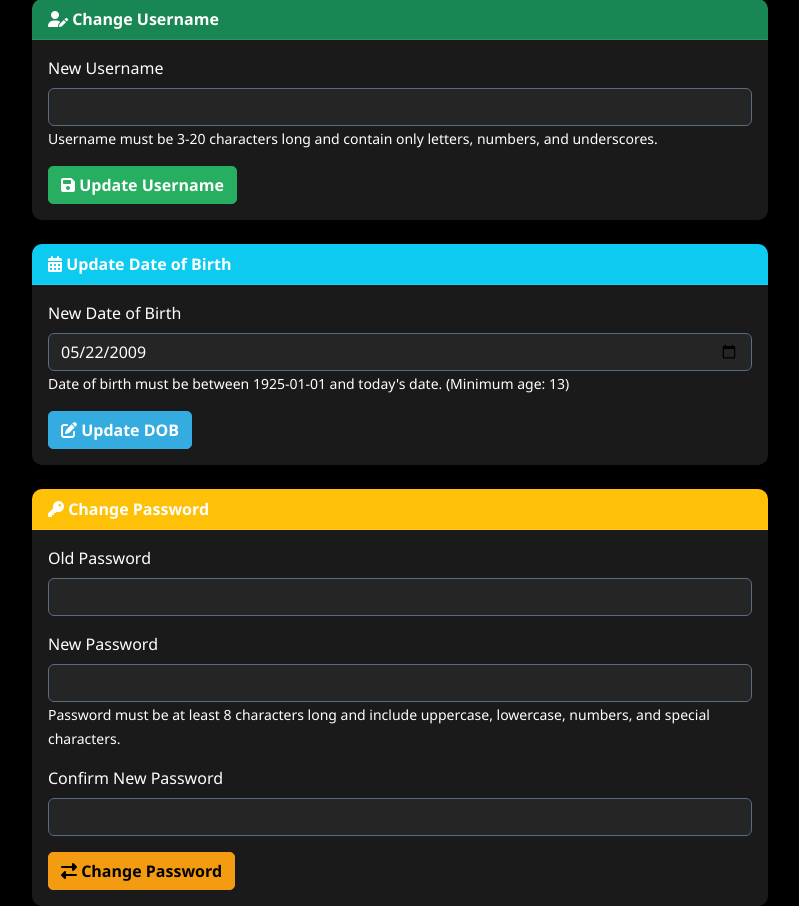
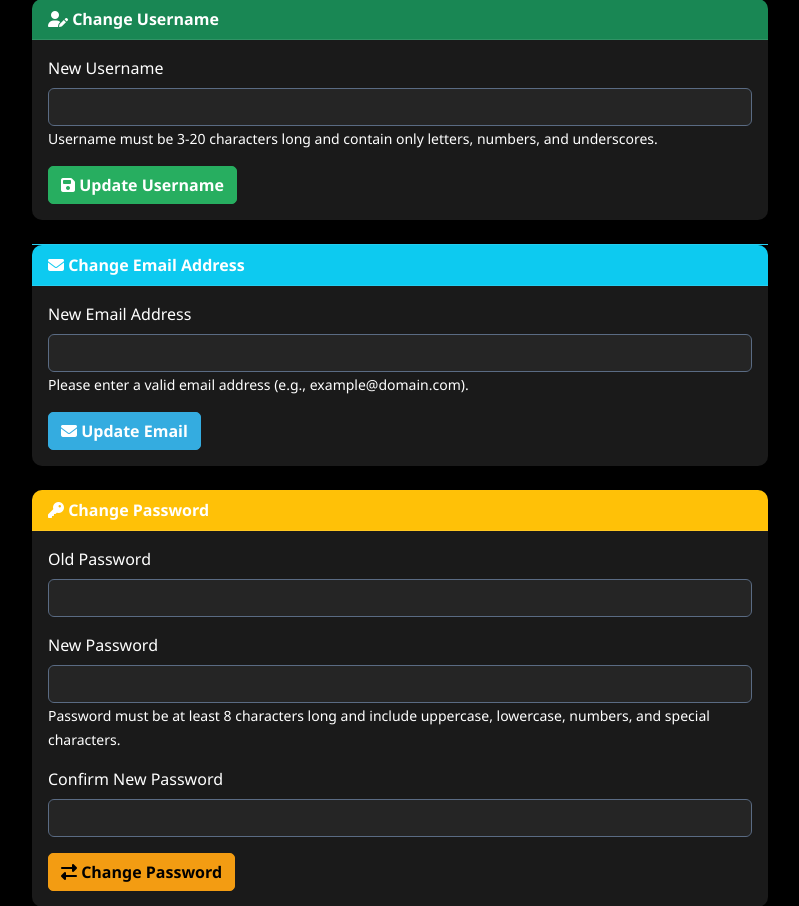
Before and after one commit to ArthPatel-GitHub/as91896--2.7-, a Flask app: page /profile in a window 1280 px wide. Shown: the part 432-1338 px from the top of the page, without its empty margins (240-1039 px from the left). Run offline with Flask 2, Linux system fonts and the light colour scheme; the visitor is signed in with stand-in values (Sample User, id 1); data comes from the database, SQL or seed files in the repository; both versions use the stored data as it was after the commit; some libraries are stand-ins or nearby versions.

Commit message:
I HAD PULLED BACK ONE COMMIT AS I COMMITED ACCIDENTLY AND I DID NOT WANT TO PUSH IT AS IT WAS NOT READY. I HAVE NOW MADE SURE EVERYTHING IS WORKING AND I AM HAPPY WITH THE FINAL PRODUCT. I HAVE MADE SURE EVERYTHING IS WORKING FOR THE FINAL PRODUCT. I AM VERY HAPPY WITH HOW THIS HAS TURNED OUT IN THE END RESULTS EVEN WITH THE UPS AND DOWNS TO GET TO THIS FINAL PRODUCT.

```diff
--- a/app.py
+++ b/app.py
@@ -9,23 +9,25 @@ import re # This is the library used for regular expressions
 
 # --- Flask Application Setup ---
 app = Flask(__name__)
-app.config['SECRET_KEY'] = 'a_very_long_and_random_secret_key_for_production_use'
+app.config['SECRET_KEY'] = 'a_very_long_and_random_secret_key_for_production_use'  # Should be replaced with env var in production
 app.config['SQLALCHEMY_DATABASE_URI'] = 'sqlite:///user_information.db' # SQLAlchemy will manage this database
-app.config['SQLALCHEMY_TRACK_MODIFICATIONS'] = False
+app.config['SQLALCHEMY_TRACK_MODIFICATIONS'] = False  # Disables modification tracking to save resources
 
-db = SQLAlchemy(app)
+db = SQLAlchemy(app)  # Initialize SQLAlchemy with our Flask app
 
 # --- External Database Paths (for Popular Games, read-only) ---
 POPULAR_GAMES_DATABASE = 'Popular_Games.db' # This database will still be accessed directly via sqlite3
 
 # --- Database Models (managed by Flask-SQLAlchemy) ---
 class User(db.Model):
+    # User model to store account information
     id = db.Column(db.Integer, primary_key=True)
     username = db.Column(db.String(80), unique=True, nullable=False)
     email = db.Column(db.String(120), unique=True, nullable=False)
-    password_hash = db.Column(db.String(120), nullable=False)
-    dob = db.Column(db.String(10), nullable=True) # ISO-MM-DD string
+    password_hash = db.Column(db.String(120), nullable=False)  # Never store raw passwords!
+    dob = db.Column(db.String(10), nullable=True) # ISO-MM-DD string for date of birth
 
+    # Establish relationship to UserGame - cascade delete ensures user games are removed when user is deleted
     user_games_entries = db.relationship('UserGame', backref='user', lazy=True, cascade="all, delete-orphan")
 
     def __repr__(self):
@@ -38,7 +40,7 @@ class UserGame(db.Model):
     game_id = db.Column(db.Integer, nullable=False) # Store the game_id from Popular_Games.db
     date_added = db.Column(db.DateTime, default=datetime.utcnow) # Track when the game was added
 
-    # Ensure unique combinations of user_id and game_id
+    # Ensure unique combinations of user_id and game_id (prevents duplicate entries)
     __table_args__ = (db.UniqueConstraint('user_id', 'game_id', name='unique_user_game'),)
 
     def __repr__(self):
@@ -54,6 +56,7 @@ def get_popular_games_db():
     """
     db_conn = getattr(g, '_popular_games_database', None)
     if db_conn is None:
+        # Create new connection if it doesn't exist yet
         db_conn = g._popular_games_database = sqlite3.connect(POPULAR_GAMES_DATABASE)
         db_conn.row_factory = sqlite3.Row  # Enable dictionary-like access to columns
     return db_conn
@@ -72,11 +75,12 @@ def close_db_connections(exception):
 
 # --- Setup for SQLAlchemy (to create tables for User and UserGame) ---
 with app.app_context():
-    db.create_all() # This creates tables for User and UserGame in database.db
+    db.create_all() # This creates tables for User and UserGame in database.db if they don't exist
 
 # --- Context Processor for Global Variables (e.g., datetime for footer) ---
 @app.before_request
 def before_request():
+    # Make datetime available in all templates
     g.datetime = datetime
 
 # --- Utility functions ---
@@ -92,6 +96,7 @@ def calculate_age(dob_str):
     try:
         birth_date = datetime.strptime(dob_str, "%Y-%m-%d").date()
         today = date.today()
+        # This calculation correctly handles leap years and birthdays that haven't occurred yet this year
         age = today.year - birth_date.year - ((today.month, today.day) < (birth_date.month, birth_date.day))
         return age
     except ValueError:
@@ -132,6 +137,7 @@ def is_valid_username(username):
         return False
     return True
 
+# Big SQL query for fetching game data with all its related information (platforms, ratings, etc.)
 GAME_SELECT = """
 SELECT
     g.game_id,
@@ -182,10 +188,11 @@ def home():
     Displays a list of all games from the Popular_Games.db database.
     """
     conn = get_popular_games_db()
-    games = conn.execute(GAME_SELECT).fetchall()
+    games = conn.execute(GAME_SELECT).fetchall()  # Get all games from database
 
     processed_games = []
     for game_row in games:
+        # Convert SQLite Row to dictionary for easier manipulation
         game_dict = dict(game_row)
         platforms_list = []
         # Collect platforms from potentially multiple platform_nameX columns
@@ -193,13 +200,15 @@ def home():
             platform_key = f'platform_name{"" if i == 1 else i}'
             if game_dict.get(platform_key):
                 platforms_list.append(game_dict[platform_key])
-        game_dict['platforms_display'] = list(set(platforms_list)) # Remove duplicates
+        # Use set to remove duplicate platforms
+        game_dict['platforms_display'] = list(set(platforms_list))
         processed_games.append(game_dict)
 
     return render_template("index.html", all_games=processed_games)
 
 @app.route('/register', methods=['GET', 'POST'])
 def register():
+    # If user is already logged in, redirect to home
     if session.get('user_id'):
         flash('You are already logged in.', 'info')
         return redirect(url_for('home'))
@@ -208,31 +217,34 @@ def register():
     today_date_str = date.today().strftime('%Y-%m-%d')
 
     if request.method == 'POST':
+        # Get form data
         username = request.form.get('username', '').strip()
         email = request.form.get('email', '').strip()
         password = request.form.get('password', '').strip()
         confirm_password = request.form.get('confirm_password', '').strip()
         dob = request.form.get('dob', '').strip()
 
-        # Validation
+        # Validation - check if all fields are filled
         if not username or not email or not password or not confirm_password or not dob:
             flash('All fields are required!', 'danger')
             return redirect(url_for('register'))
 
-        #Username validation
+        # Username validation - check format
         if not is_valid_username(username):
             flash('Username must be 3-20 characters long and contain only letters, numbers, and underscores.', 'danger')
             return redirect(url_for('register'))
 
+        # Email validation
         if not is_valid_email(email):
             flash('Please enter a valid email address.', 'danger')
             return redirect(url_for('register'))
 
-        #Password complexity validation
+        # Password complexity validation
         if not is_strong_password(password):
             flash('Password must be at least 8 characters long and include uppercase, lowercase, numbers, and special characters.', 'danger')
             return redirect(url_for('register'))
 
+        # Password match validation
         if password != confirm_password:
             flash('Passwords do not match.', 'danger')
             return redirect(url_for('register'))
@@ -250,14 +262,17 @@ def register():
             flash('Invalid date of birth provided. Please use a valid date.', 'danger')
             return redirect(url_for('register'))
 
+        # DOB validations - can't be in future
         if birth_date_obj > current_date:
             flash('Date of birth cannot be in the future.', 'danger')
             return redirect(url_for('register'))
 
+        # DOB validations - can't be too old
         if birth_date_obj < min_dob_allowed:
             flash(f'Date of birth cannot be before {min_dob_allowed.year}.', 'danger')
             return redirect(url_for('register'))
 
+        # Age validation - must be at least 13
         user_age = calculate_age(dob)
         if user_age is None:
             flash('Invalid date of birth provided.', 'danger')
@@ -278,10 +293,12 @@ def register():
                 flash('Email already exists. Please use a different one or log in.', 'danger')
             return redirect(url_for('register'))
 
+        # Hash password for security - never store raw passwords!
         hashed_password = generate_password_hash(password, method='pbkdf2:sha256')
         new_user = User(username=username, email=email, password_hash=hashed_password, dob=dob)
 
         try:
+            # Add user to database
             db.session.add(new_user)
             db.session.commit()
             flash('Registration successful! You can now log in.', 'success')
@@ -295,14 +312,17 @@ def register():
 
 @app.route('/login', methods=['GET', 'POST'])
 def login():
+    # If already logged in, redirect to home
     if session.get('user_id'):
         flash('You are already logged in.', 'info')
         return redirect(url_for('home'))
 
     if request.method == 'POST':
+        # Get form data
         username_or_email = request.form.get('username_or_email', '').strip()
         password = request.form.get('password', '').strip()
 
+        # Check for empty fields
         if not username_or_email or not password:
             flash('Username/Email and Password are required!', 'danger')
             return redirect(url_for('login'))
@@ -312,7 +332,9 @@ def login():
             (User.username == username_or_email) | (User.email == username_or_email)
         ).first()
 
+        # Validate password if user exists
         if user and check_password_hash(user.password_hash, password):
+            # Store user info in session
             session['user_id'] = user.id
             session['username'] = user.username
             session['email'] = user.email
@@ -329,6 +351,7 @@ def logout():
     """
     Logs out the current user by clearing session variables.
     """
+    # Remove user data from session
     session.pop('user_id', None)
     session.pop('username', None)
     session.pop('email', None)
@@ -340,15 +363,17 @@ def profile():
     """
     Displays the logged-in user's profile information.
     """
+    # Require login
     if 'user_id' not in session:
         flash('Please log in to view your profile.', 'info')
         return redirect(url_for('login'))
 
     user = User.query.get(session['user_id']) # Get user by ID using SQLAlchemy
 
+    # Handle case where user ID in session doesn't exist in database
     if not user:
         flash('User not found. Please log in again.', 'error')
-        session.pop('user_id', None)
+        session.pop('user_id', None)  # Clear invalid session data
         session.pop('username', None)
         session.pop('email', None)
         return redirect(url_for('login'))
@@ -363,6 +388,7 @@ def update_username():
     """
     Handles updating the user's username.
     """
+    # Require login
     if 'user_id' not in session:
         flash('Please log in to update your username.', 'info')
         return redirect(url_for('login'))
@@ -374,10 +400,12 @@ def update_username():
 
     new_username = request.form.get('new_username', '').strip()
 
+    # Validation - username can't be empty
     if not new_username:
         flash('New username cannot be empty.', 'danger')
         return redirect(url_for('profile'))
 
+    # No change needed if username is the same
     if new_username == user.username:
         flash('New username is the same as your current username.', 'info')
         return redirect(url_for('profile'))
@@ -394,6 +422,7 @@ def update_username():
         return redirect(url_for('profile'))
 
     try:
+        # Update username in database
         user.username = new_username
         db.session.commit()
         session['username'] = new_username # Update session username immediately
@@ -410,6 +439,7 @@ def change_password():
     """
     Handles changing the user's password.
     """
+    # Require login
     if 'user_id' not in session:
         flash('Please log in to change your password.', 'info')
         return redirect(url_for('login'))
@@ -421,34 +451,36 @@ def change_password():
 
     user = User.query.get(user_id) # Get user by ID using SQLAlchemy
 
+    # Handle case where user ID in session doesn't exist in database
     if not user:
         flash('User not found. Please log in again.', 'error')
-        session.pop('user_id', None)
+        session.pop('user_id', None)  # Clear invalid session data
         session.pop('username', None)
         session.pop('email', None)
         return redirect(url_for('login'))
 
+    # Validation - check if all password fields are filled
     if not old_password or not new_password or not confirm_new_password:
         flash('All password fields are required.', 'error')
         return redirect(url_for('profile'))
 
+    # Validation - verify old password
     if not check_password_hash(user.password_hash, old_password):
         flash('Incorrect old password.', 'error')
         return redirect(url_for('profile'))
 
+    # Validation - check if new passwords match
     if new_password != confirm_new_password:
         flash('New passwords do not match.', 'error')
         return redirect(url_for('profile'))
 
-
-    # Password strength validation for change password
-    # Refinement: Password complexity validation for change password
-
+    # Validation - enforce password complexity
     if not is_strong_password(new_password):
         flash('New password must be at least 8 characters long and include uppercase, lowercase, numbers, and special characters.', 'danger')
         return redirect(url_for('profile'))
 
     try:
+        # Update password hash in database
         user.password_hash = generate_password_hash(new_password)
         db.session.commit() # Commit changes to database via SQLAlchemy
         flash('Password updated successfully!', 'success')
@@ -466,15 +498,19 @@ def game_detail(game_id):
     """
     popular_games_db = get_popular_games_db()
 
+    # Query for specific game by ID
     query = GAME_SELECT + " WHERE g.game_id = ?"
     game_row = popular_games_db.execute(query, (game_id,)).fetchone()
 
+    # Handle case where game doesn't exist
     if not game_row:
         flash('Game not found.', 'error')
         return redirect(url_for('home'))
 
+    # Parse game data
     game = dict(game_row)
     platforms_list = []
+    # Collect all platforms for this game
     for i in range(1, 9):
         platform_key = f'platform_name{"" if i == 1 else i}'
         if game.get(platform_key):
@@ -482,6 +518,7 @@ def game_detail(game_id):
             # del game[platform_key] # Optional: clean up dict
     game['platforms_display'] = list(set(platforms_list))
 
+    # Check if this game is in user's list (if logged in)
     is_game_in_user_list = False
     if 'user_id' in session:
         user_id = session['user_id']
@@ -502,6 +539,7 @@ def random_game():
     if not games:
         flash("No games available in the database.", 'warning')
         return redirect(url_for('home'))
+    # Pick a random game ID and redirect to its detail page
     random_id = random.choice(games)["game_id"]
     return redirect(url_for("game_detail", game_id=random_id))
 
@@ -510,16 +548,18 @@ def my_games():
     """
     Displays the logged-in user's personal list of games.
     """
+    # Require login
     if 'user_id' not in session:
         flash('Please log in to view your game list.', 'info')
         return redirect(url_for('login'))
 
     user_id = session['user_id']
 
-    # Get game_ids from UserGame using SQLAlchemy
+    # Get game_ids from UserGame using SQLAlchemy (ordered by most recently added)
     user_game_entries = UserGame.query.filter_by(user_id=user_id).order_by(UserGame.date_added.desc()).all()
     game_ids = [entry.game_id for entry in user_game_entries]
 
+    # If user has no games, show empty list
     if not game_ids:
         return render_template('my_games.html', user_games=[])
 
@@ -530,15 +570,18 @@ def my_games():
     query = f"{GAME_SELECT} WHERE g.game_id IN ({placeholders})"
     games_data_rows = popular_games_db.execute(query, game_ids).fetchall()
 
+    # Process game data for display
     user_games = []
     for g_row in games_data_rows:
         game_dict = dict(g_row)
         platforms_list = []
+        # Collect platforms for each game
         for i in range(1, 9):
             platform_key = f'platform_name{"" if i == 1 else i}'
             if game_dict.get(platform_key):
                 platforms_list.append(game_dict[platform_key])
 
+        # Create a clean game object with only the needed properties
         user_games.append({
             'game_id': game_dict['game_id'],
             'title': game_dict['title'],
@@ -562,12 +605,14 @@ def add_to_list(game_id):
     """
     Adds a specified game to the logged-in user's personal game list.
     """
+    # Require login
     if 'user_id' not in session:
         flash('Please log in to add games to your list.', 'info')
         return redirect(url_for('login'))
 
     user_id = session['user_id']
 
+    # Verify game exists in Popular_Games.db
     popular_games_db = get_popular_games_db()
     game_exists = popular_games_db.execute("SELECT 1 FROM games WHERE game_id = ?", (game_id,)).fetchone()
 
@@ -575,11 +620,12 @@ def add_to_list(game_id):
         flash('Game not found. Cannot add to your list.', 'error')
         return redirect(url_for('search'))
 
-    # Check and add using SQLAlchemy's UserGame model
+    # Check if game is already in user's list
     existing_entry = UserGame.query.filter_by(user_id=user_id, game_id=game_id).first()
     if existing_entry:
         flash('This game is already in your list!', 'warning')
     else:
+        # Add new entry to user's game list
         new_entry = UserGame(user_id=user_id, game_id=game_id)
         try:
             db.session.add(new_entry)
@@ -597,17 +643,19 @@ def remove_from_list(game_id):
     """
     Removes a game from the logged-in user's personal game list.
     """
+    # Require login
     if 'user_id' not in session:
         flash('Please log in to remove games from your list.', 'info')
         return redirect(url_for('login'))
 
     user_id = session['user_id']
 
-    # Find and delete using SQLAlchemy's UserGame model
+    # Find game entry to remove
     entry_to_remove = UserGame.query.filter_by(user_id=user_id, game_id=game_id).first()
 
     if entry_to_remove:
         try:
+            # Delete entry from database
             db.session.delete(entry_to_remove)
             db.session.commit()
             flash('Game removed from your list!', 'success')
@@ -622,11 +670,13 @@ def remove_from_list(game_id):
     if request.referrer and 'my_games' in request.referrer:
         return redirect(url_for('my_games'))
     return redirect(url_for('game_detail', game_id=game_id))
+
 @app.route('/update_email', methods=['POST'])
 def update_email():
     """
     Handles updating the user's email address.
     """
+    # Require login
     if 'user_id' not in session:
         flash('Please log in to update your email.', 'info')
         return redirect(url_for('login'))
@@ -638,10 +688,12 @@ def update_email():
 
     new_email = request.form.get('new_email', '').strip()
 
+    # Validation - email can't be empty
     if not new_email:
         flash('New email cannot be empty.', 'danger')
         return redirect(url_for('profile'))
 
+    # No change needed if email is the same
     if new_email == user.email:
         flash('New email is the same as your current email.', 'info')
         return redirect(url_for('profile'))
@@ -658,6 +710,7 @@ def update_email():
         return redirect(url_for('profile'))
 
     try:
+        # Update email in database
         user.email = new_email
         db.session.commit()
         session['email'] = new_email # Update session email immediately
@@ -671,4 +724,4 @@ def update_email():
 
 # --- Application Entry Point ---
 if __name__ == '__main__':
-    app.run(debug=True)
+    app.run(debug=True)  # Turn off debug = True in production
--- a/templates/profile.html
+++ b/templates/profile.html
@@ -47,19 +47,20 @@
                 </div>
             </div>
 
+                <div class="card-header bg-info text-white">
+                </div>
                 <div class="card shadow-sm mb-4">
                     <div class="card-header bg-info text-white">
-                    <i class="fas fa-calendar-alt"></i> Update Date of Birth
+                        <i class="fas fa-envelope"></i> Change Email Address
                     </div>
                     <div class="card-body">
-                    <form action="{{ url_for('update_dob') }}" method="POST">
+                        <form action="{{ url_for('update_email') }}" method="POST">
                             <div class="mb-3">
-                            <label for="dob" class="form-label">New Date of Birth</label>
-                            <input type="date" class="form-control" id="dob" name="dob" value="{{ user.dob }}"
-                                   min="1925-01-01" max="{{ today_date_str }}" required>
-                            <small class="form-text text-muted">Date of birth must be between 1925-01-01 and today's date. (Minimum age: 13)</small>
+                                <label for="new_email" class="form-label">New Email Address</label>
+                                <input type="email" class="form-control" id="new_email" name="new_email" required>
+                                <small class="form-text text-muted">Please enter a valid email address (e.g., example@domain.com).</small>
                             </div>
-                        <button type="submit" class="btn btn-info"><i class="fas fa-edit"></i> Update DOB</button>
+                            <button type="submit" class="btn btn-info"><i class="fas fa-envelope"></i> Update Email</button>
                         </form>
                     </div>
                 </div>
```
Also changed, not shown: instance/user_information.db. Lines whose indentation alone changed are shown as unchanged.
